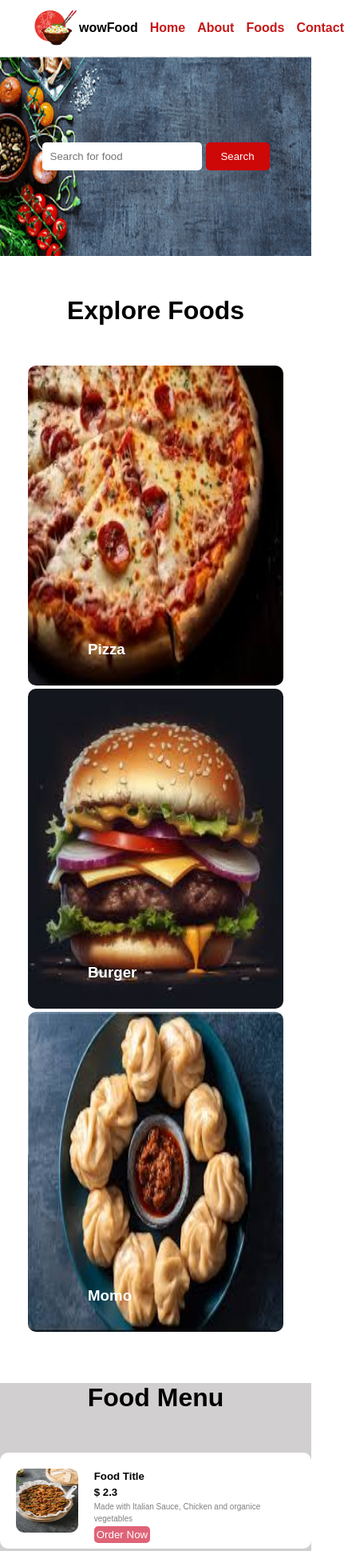
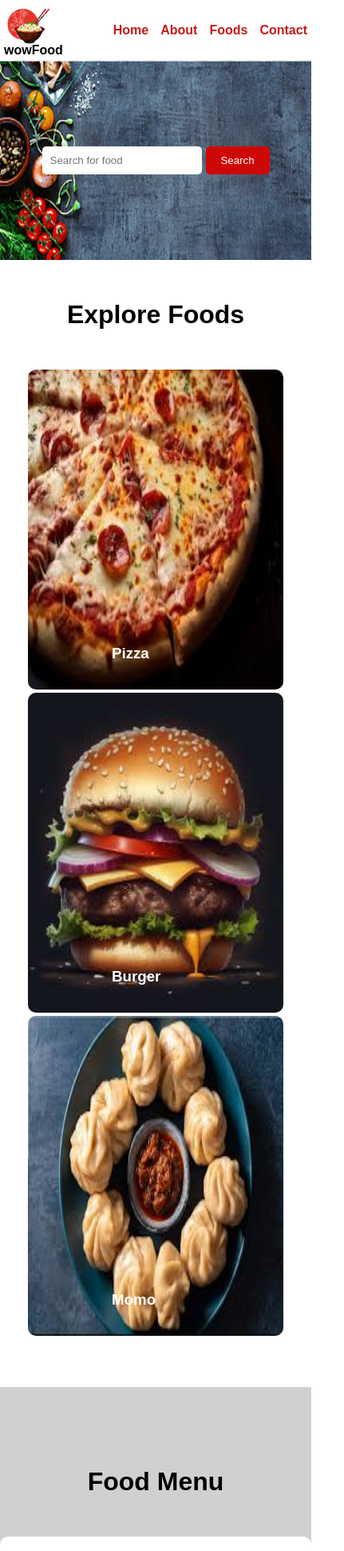
Before and after one commit to Ibad18/react-food-website, a React (Vite) app: page / in a window 390 px wide. Shown: the top 1939 px of the page at 80% size, 431 px wide, since content can reach past the window. Built offline with nearby package versions, Linux system fonts and the light colour scheme.

Commit message:
project completed

```diff
--- a/src/components/ExploreFood/ExploreFood.css
+++ b/src/components/ExploreFood/ExploreFood.css
@@ -36,4 +36,7 @@
         padding-left: 0;
         padding-right: 0;
     }
+    .image h3{
+        margin-left: 140px;
+    }
 }
--- a/src/components/FoodMenu/FoodMenu.css
+++ b/src/components/FoodMenu/FoodMenu.css
@@ -58,8 +58,13 @@
  .menu{
     width: 100%;
     margin-top: 20px;
+    padding-right: 0;
  }
  .food-menu{
-    padding: 0;
+    padding: 50px 0;
  }
+
+.right p {
+    font-size: 9px;
 }
+}
--- a/src/components/Footer/Footer.css
+++ b/src/components/Footer/Footer.css
@@ -15,3 +15,15 @@
 .footer h4{
     margin-bottom: 30px;
 }
+
+/* media query */
+
+@media (max-width:700px){
+    .icons img{
+        margin: 10px;
+    }
+    .footer{
+        padding-left: 5px;
+        padding-right: 5px;
+    }
+}
--- a/src/components/Navbar/Navbar.css
+++ b/src/components/Navbar/Navbar.css
@@ -28,3 +28,17 @@
     margin-left: 15px;
     cursor: pointer;
 }
+/* media query */
+
+@media (max-width:700px){
+ .navbar{
+    padding-left: 5px;
+    padding-right: 5px;
+    height: 75px;
+ }
+ .brand{
+    display: block;
+    line-height: 0;
+    margin-top: -10px;
+ }
+}
```
